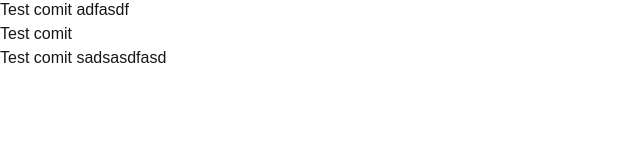
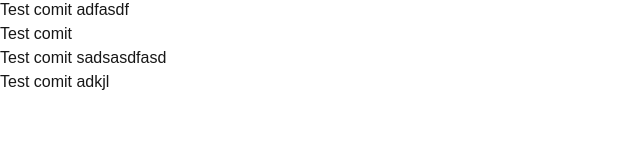
Before and after one commit to hayuta1412/test-repo, a Next.js app: page / in a window 1280 px wide. Shown: the part 122-282 px from the top of the page, without its empty margins (0-640 px from the left). Built offline with nearby package versions, Linux system fonts and the light colour scheme.

Commit message:
commit test 3

```diff
--- a/src/app/page.tsx
+++ b/src/app/page.tsx
@@ -9,6 +9,7 @@ export default function Home() {
       <p>Test comit adfasdf</p>
       <p>Test comit </p>
       <p>Test comit sadsasdfasd</p>
+      <p>Test comit adkjl</p>
     </div>
   );
 }
```
